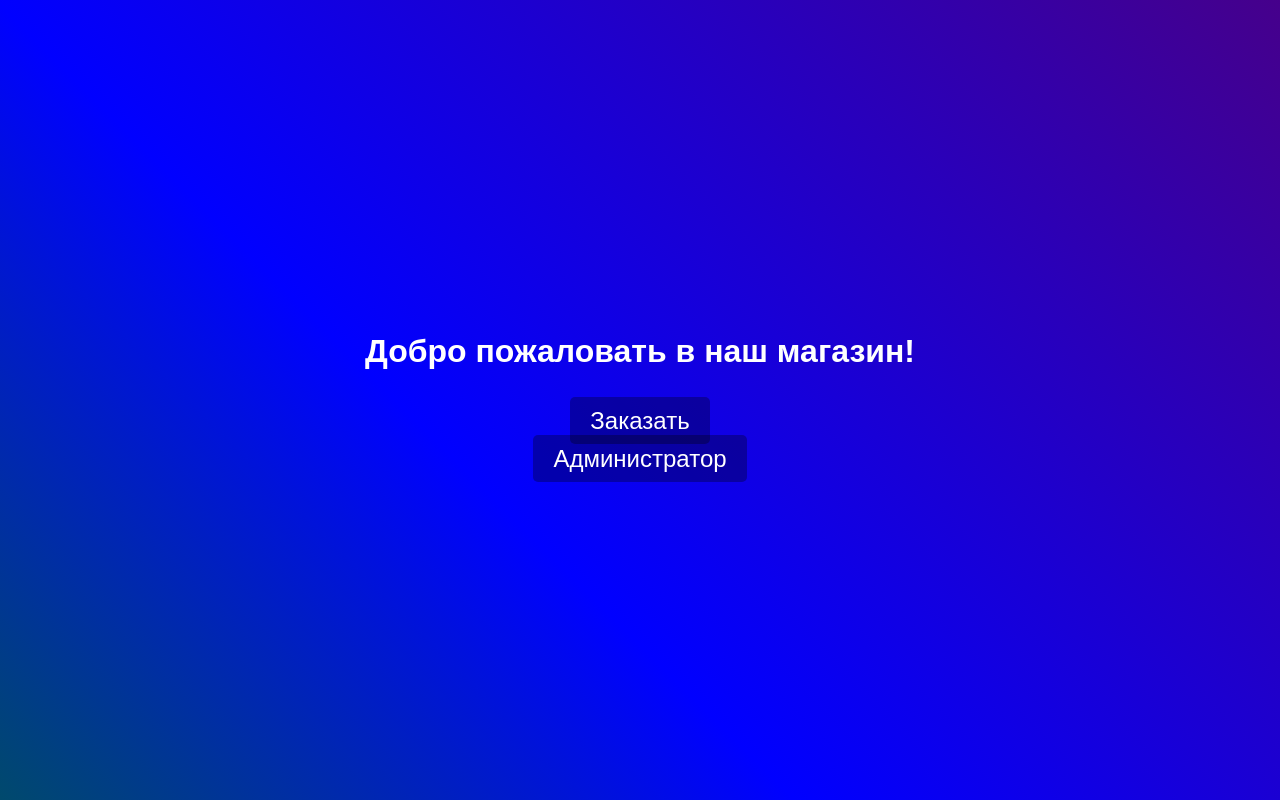
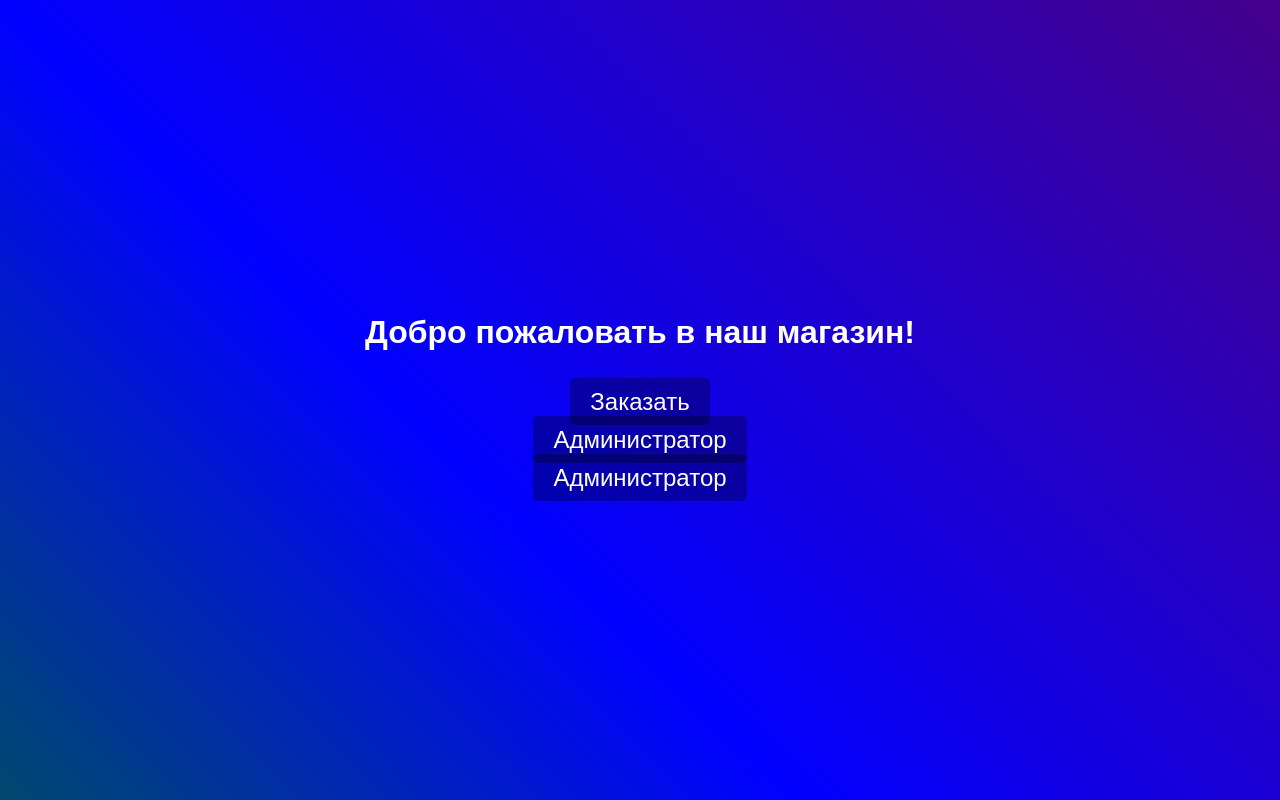
Before and after one commit to abdujamol2010/facts, a plain HTML site: page index.html in a window 1280 px wide. Drawn offline with Linux system fonts and the light colour scheme.

Commit message:
Update index.html

```diff
--- a/index.html
+++ b/index.html
@@ -58,7 +58,8 @@
         <nav>
             <ul>
                 <li><a href="/order.html">Заказать</a></li>
-                <li><a href="/admin.html">Администратор</a></li>
+                <li><a href="admin.html">Администратор</a></li>
+                <li><a href="lite.html">Администратор</a></li>
             </ul>
         </nav>
     </div>
```
